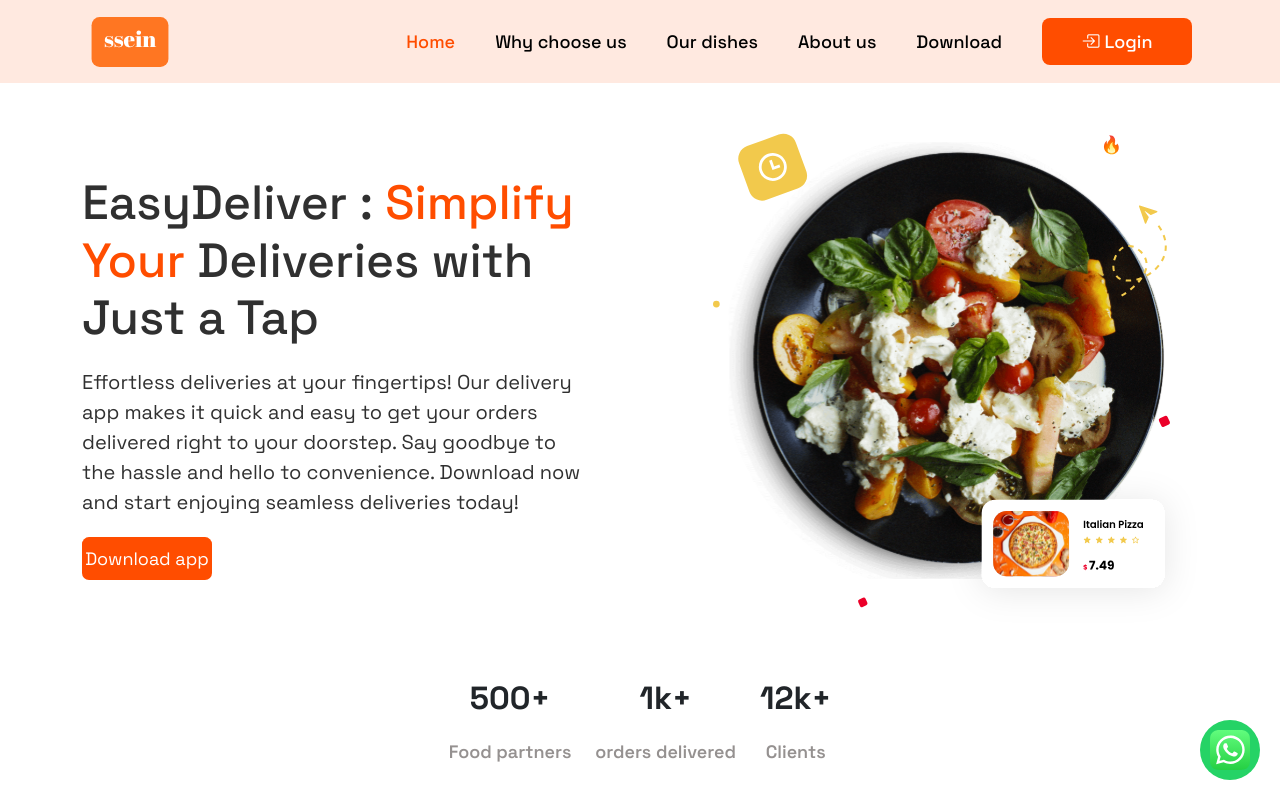
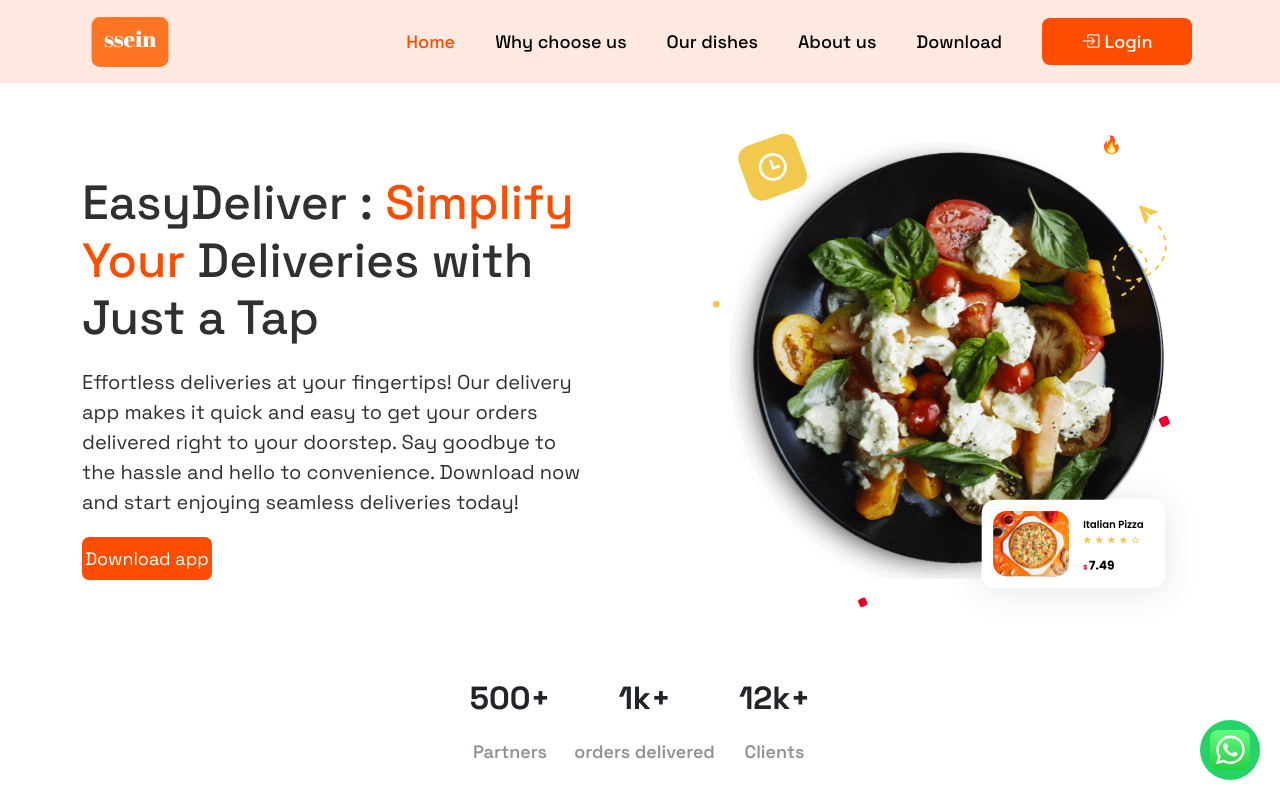
Before and after one commit to HusseinKing/Ssein-landing-page-and-dashboard, a React (Create React App) app: page / in a window 1280 px wide. Shown: the top 800 px of the page. Built offline with nearby package versions, Linux system fonts and the light colour scheme.

Commit message:
fix: contents

```diff
--- a/src/components/Sections/HeroSection.js
+++ b/src/components/Sections/HeroSection.js
@@ -65,7 +65,7 @@ const HeroSection = () => {
           <div className={classes.number__properties}>
             <div>
               <p className={classes.number__properties__digit}>500+</p>
-              <p className={classes.number__properties__text}>Food partners</p>
+              <p className={classes.number__properties__text}>Partners</p>
             </div>
             <div className="mx-4">
               <p className={classes.number__properties__digit}>1k+</p>
```
